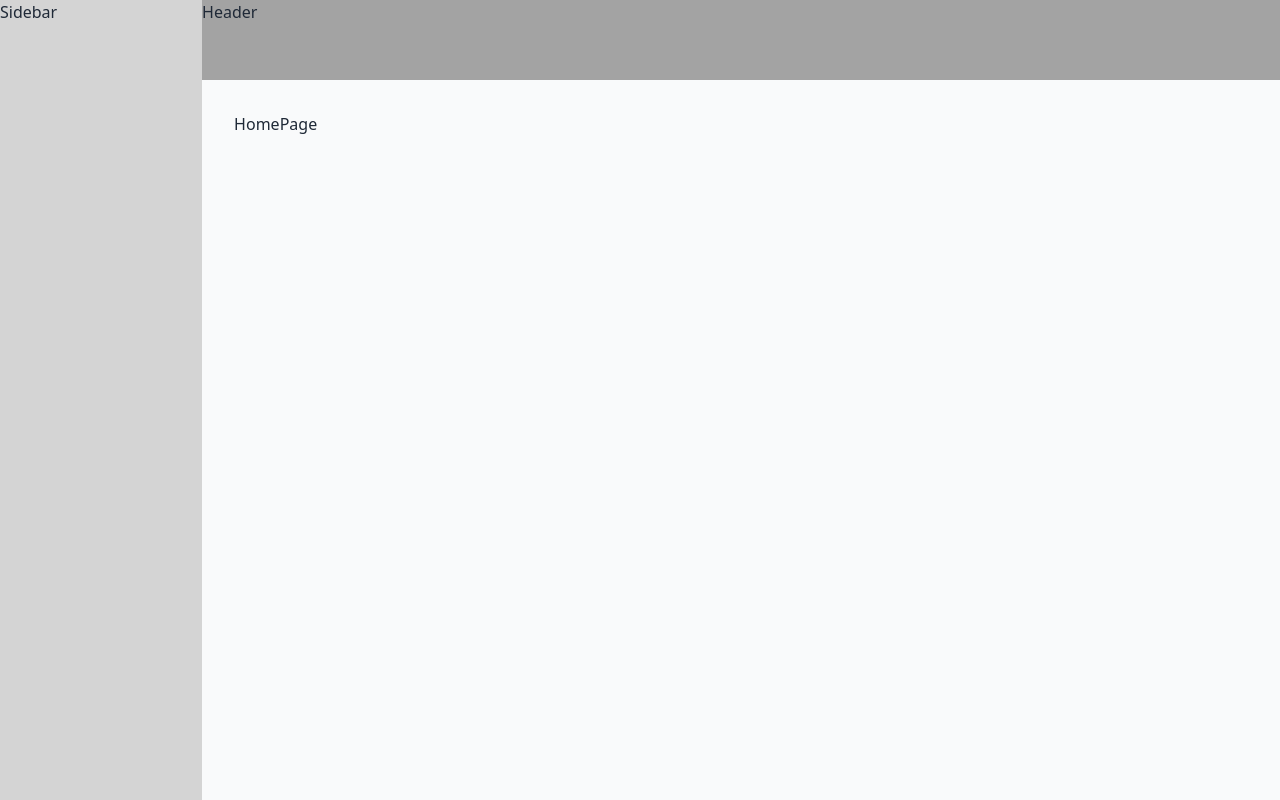
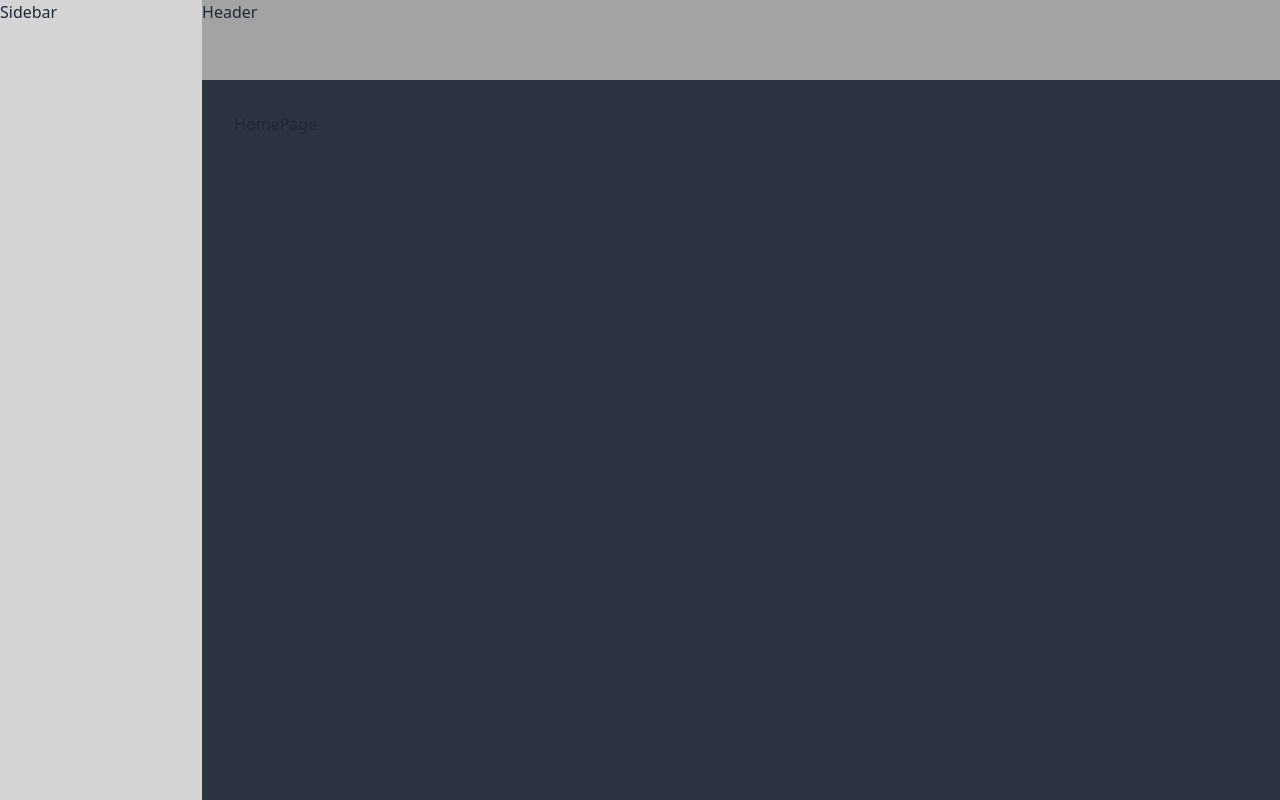
Before and after one commit to nikhilo3/Grocerry-admin, a React (Vite) app: page / in a window 1280 px wide. Built offline with nearby package versions, Linux system fonts and the light colour scheme.

Commit message:
feature: tailwind configeration added

```diff
--- a/tailwind.config.js
+++ b/tailwind.config.js
@@ -2,17 +2,40 @@
 export default {
   content: ["./index.html", "./src/**/*.{js,ts,jsx,tsx}"],
   theme: {
+    colors: {
+      neutral: "#F9FAFB",
+      white: "#FFFFFF",
+      accent: {
+        40: "#D1D5DB",
+        45: "#9CA3AF",
+        50: "#F0F2FF",
+        55: "#6B7280",
+        60: "#374151",
+        65: "#F3F4F6",
+      },
+      primary: {
+        50: '#FFF7ED',
+        55: '#F97316'
+      },
+      secondary: {
+        50: '#DCFCE7',
+        55: '#16A34A',
+        60: '#22C55E'
+      },
+      error: {
+        50: '#EF4444'
+      },
+      warning: {
+        50: '#EAB308'
+      },
+    },
+
     extend: {
       fontFamily: {
         poppins: ["Poppins", "sans-serif"],
         inter: ["Inter", "sans-serif"],
       },
-      colors: {
-        neutral: "#F9FAFB",
-        accent: {
-          50: "#F0F2FF",
-        },
-      },
+
     },
   },
   plugins: [require("daisyui")],
```
Also changed, not shown: .eslintrc.cjs.
